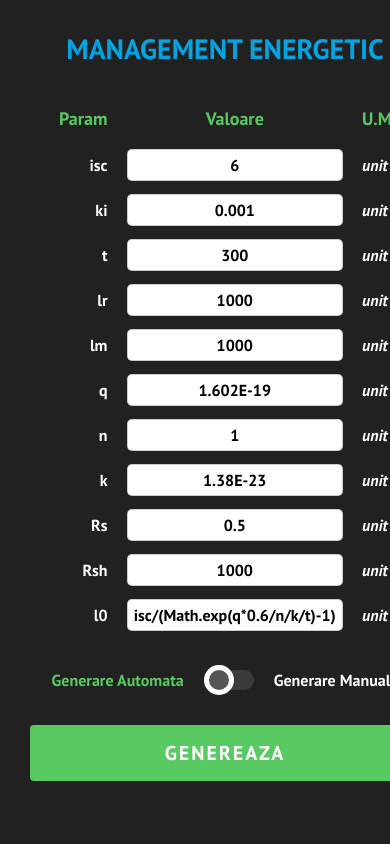
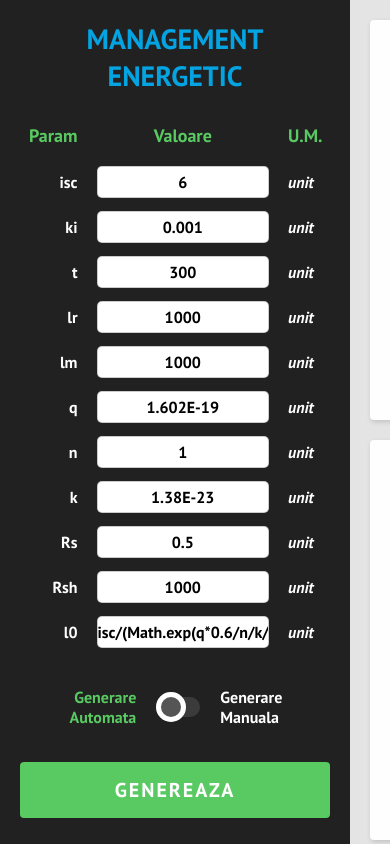
Before and after one commit to GruianDavid/management-energetic, a PHP site: page / in a window 390 px wide. Run offline with PHP 8.4, Linux system fonts and the light colour scheme; some web fonts are replaced.

Commit message:
responsive design

```diff
--- a/index.html
+++ b/index.html
@@ -100,7 +100,7 @@
             </div>
 
             <div class="form-group highlight user-selected-value">
-                <label for="valueToBeRead">Value To Be Read</label>
+                <label for="valueToBeRead">Tensiune</label>
                 <input type="number" step="0.05" name="valueToBeRead" id="valueToBeRead" placeholder="valueToBeRead" min="0.1" max="0.9" value="0.1">
                 <span class="unit">unit</span>
             </div>
--- a/scss/styles.scss
+++ b/scss/styles.scss
@@ -8,6 +8,11 @@
 
 :root {
     --padding: 30px;
+
+
+    @media screen and (max-width: 1440px) {
+        --padding: 20px;
+    }
 }
 
 
@@ -35,7 +40,7 @@ body {
     }
 
     .form {
-        width: 450px;
+        width: 350px;
         height: 100%;
         overflow: auto;
         background: #212121;
@@ -66,6 +71,15 @@ body {
                              "chart table-functions";
         grid-gap: var(--padding);
         padding: var(--padding);
+
+        @media screen and (max-width: 1300px) {
+            grid-template-columns: 1fr;
+            grid-template-rows: auto;
+
+            grid-template-areas: "table-processed "
+                                 "chart"
+                                 "table-functions";
+        }
 
 
         &-processed {
@@ -122,6 +136,9 @@ body {
         font-size: 16px;
         padding: 10px 20px;
     }
+    label, .label {
+        padding-left: 0;
+    }
 
     input, .input {
         width: 55%;
@@ -132,6 +149,7 @@ body {
         width: 20%;
         text-align: left;
         font-style: italic;
+        padding-right: 0;
     }
 
     .form-head {
@@ -194,12 +212,12 @@ body {
         transition: all 0.25s ease-in-out;
 
         &.manual {
-            text-align: right;
+            text-align: left;
             pointer-events: none;
         }
 
         .automatic {
-            text-align: left;
+            text-align: right;
             pointer-events: none;
         }
     }
@@ -269,6 +287,10 @@ body {
 
 .form-output {
 
+    @media screen and (max-width: 1300px) {
+        overflow: auto;
+    }
+
     .card {
         background: #fefefe;
         border-radius: 4px;
@@ -276,6 +298,10 @@ body {
         position: relative;
         overflow: hidden;
         padding: var(--padding);
+
+        @media screen and (max-width: 1300px) {
+            min-height: 400px;
+        }
     }
 
     .table {
--- a/styles.css
+++ b/styles.css
@@ -7,6 +7,11 @@
 
 :root {
   --padding: 30px;
+}
+@media screen and (max-width: 1440px) {
+  :root {
+    --padding: 20px;
+  }
 }
 
 body {
@@ -30,7 +35,7 @@ body {
   display: none;
 }
 #app .form {
-  width: 450px;
+  width: 350px;
   height: 100%;
   overflow: auto;
   background: #212121;
@@ -56,6 +61,13 @@ body {
   grid-template-areas: "table-processed table-functions" "chart table-functions";
   grid-gap: var(--padding);
   padding: var(--padding);
+}
+@media screen and (max-width: 1300px) {
+  #app .form-output {
+    grid-template-columns: 1fr;
+    grid-template-rows: auto;
+    grid-template-areas: "table-processed " "chart" "table-functions";
+  }
 }
 #app .form-output-processed {
   grid-area: table-processed;
@@ -98,6 +110,9 @@ body {
   font-size: 16px;
   padding: 10px 20px;
 }
+.form label, .form .label {
+  padding-left: 0;
+}
 .form input, .form .input {
   width: 55%;
   text-align: center;
@@ -106,6 +121,7 @@ body {
   width: 20%;
   text-align: left;
   font-style: italic;
+  padding-right: 0;
 }
 .form .form-head span {
   font-style: normal;
@@ -154,11 +170,11 @@ body {
   transition: all 0.25s ease-in-out;
 }
 .checkbox-switch label.manual {
-  text-align: right;
+  text-align: left;
   pointer-events: none;
 }
 .checkbox-switch label .automatic {
-  text-align: left;
+  text-align: right;
   pointer-events: none;
 }
 .checkbox-switch .switch {
@@ -210,6 +226,11 @@ body {
   color: #59ca62;
 }
 
+@media screen and (max-width: 1300px) {
+  .form-output {
+    overflow: auto;
+  }
+}
 .form-output .card {
   background: #fefefe;
   border-radius: 4px;
@@ -217,6 +238,11 @@ body {
   position: relative;
   overflow: hidden;
   padding: var(--padding);
+}
+@media screen and (max-width: 1300px) {
+  .form-output .card {
+    min-height: 400px;
+  }
 }
 .form-output .table {
   position: absolute;
```
Also changed, not shown: 1 other file.
